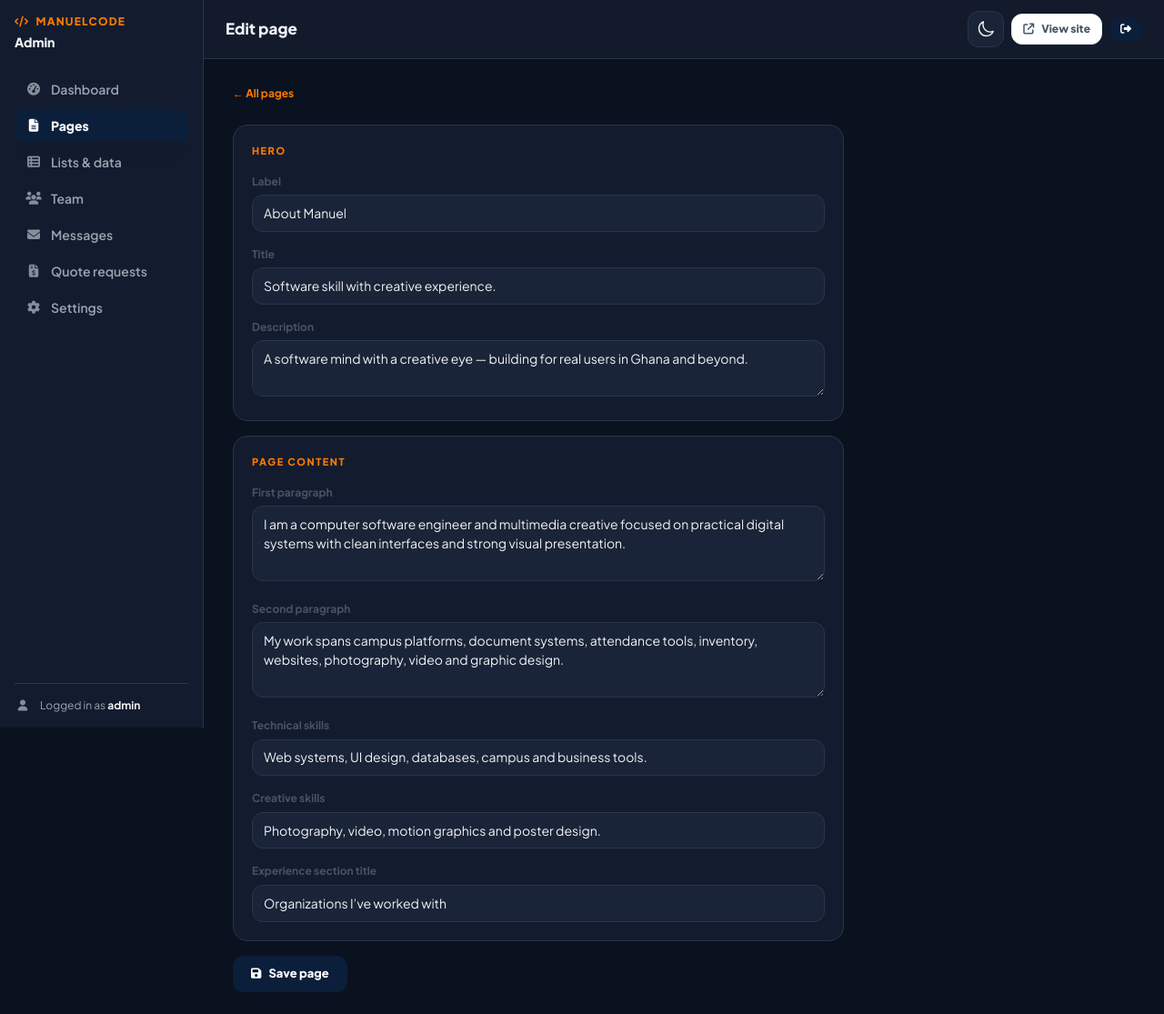
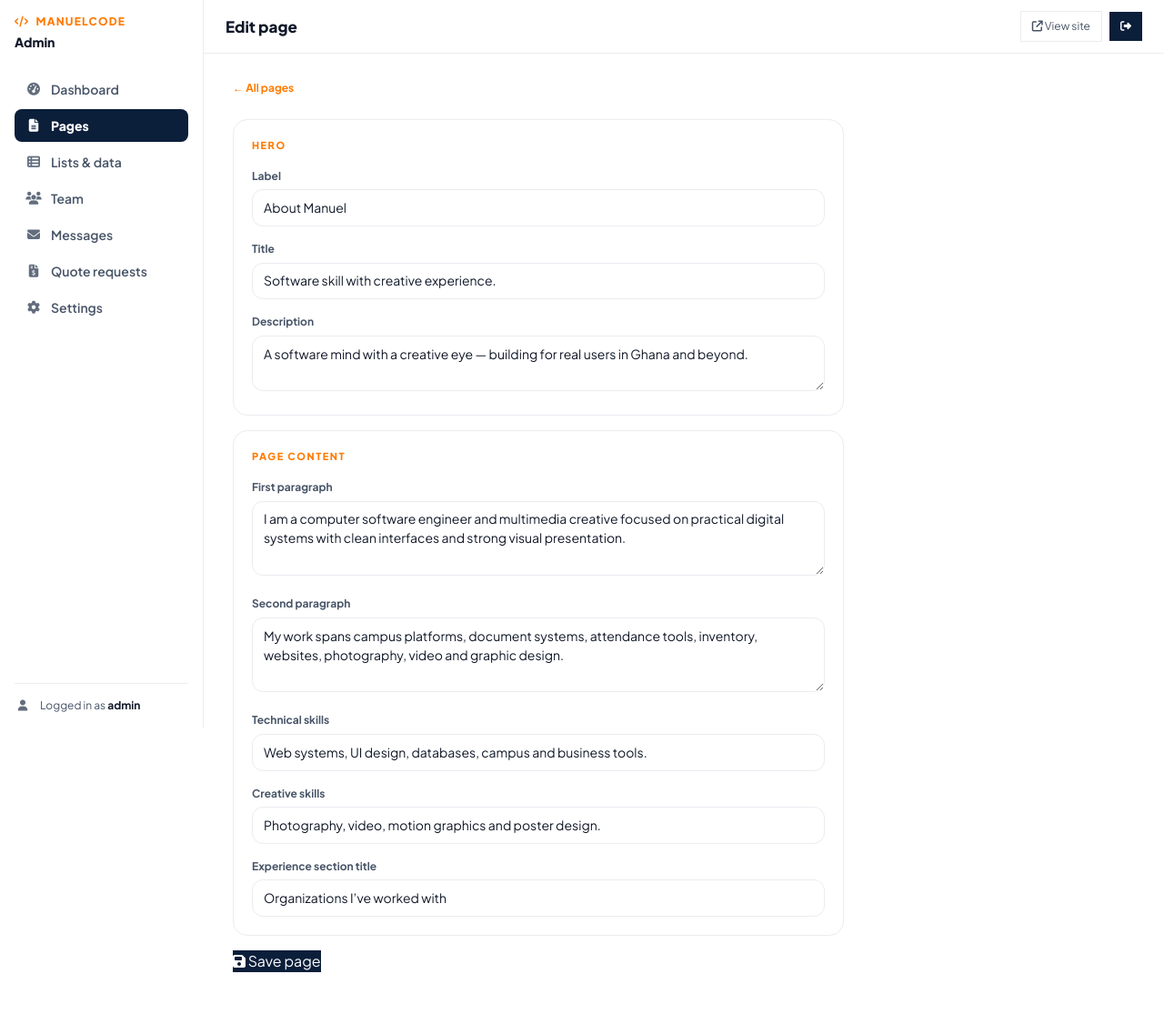
Before and after one commit to androidnega/manuel, a PHP site: page /login?p=page&slug=about in a window 1280 px wide. Shown: the whole page at 91% size. After the commit the page ends 1069 px from the top, so only its background shows below. Run offline with PHP 8.4, Linux system fonts and the light colour scheme; the visitor is signed in with stand-in values (Sample User, id 1); some libraries are stand-ins or nearby versions.

Commit message:
White update and admin UI; remove brand header from update page.
Drop Manuelcode wordmark from maintenance page, force light white styling, and keep admin dashboard and login on a white background without dark theme toggle.

Co-authored-by: Cursor <cursoragent@cursor.com>

```diff
--- a/assets/css/admin.css
+++ b/assets/css/admin.css
@@ -2,11 +2,7 @@
 
 .admin-shell {
   min-height: 100dvh;
-  background: #f9fafb;
-}
-
-[data-theme="dark"] .admin-shell {
-  background: #0a111f;
+  background: #fff;
 }
 
 .admin-overlay {
@@ -40,10 +36,6 @@
   transform: translateX(0);
 }
 
-[data-theme="dark"] .admin-sidebar {
-  background: #131c2e;
-  border-right-color: #2a3548;
-}
 
 @media (min-width: 1024px) {
   .admin-overlay {
@@ -60,6 +52,7 @@
   display: flex;
   min-height: 100dvh;
   flex-direction: column;
+  background: #fff;
 }
 
 @media (min-width: 1024px) {
@@ -90,10 +83,6 @@
   }
 }
 
-[data-theme="dark"] .admin-topbar {
-  background: rgb(19 28 46 / 0.95);
-  border-bottom-color: #2a3548;
-}
 
 .admin-topbar__left {
   display: flex;
@@ -113,9 +102,6 @@
   white-space: nowrap;
 }
 
-[data-theme="dark"] .admin-topbar__title {
-  color: #f0f2f5;
-}
 
 .admin-menu-btn {
   display: inline-flex;
@@ -141,11 +127,6 @@
   }
 }
 
-[data-theme="dark"] .admin-menu-btn {
-  background: #1a2438;
-  border-color: #2a3548;
-  color: #f0f2f5;
-}
 
 .admin-topbar__actions {
   display: flex;
@@ -192,6 +173,11 @@
   flex: 1;
   overflow-y: auto;
   padding: 1rem;
+  background: #fff;
+}
+
+body.admin-dashboard {
+  background: #fff;
 }
 
 @media (min-width: 640px) {
@@ -212,9 +198,6 @@
   color: #475467;
 }
 
-[data-theme="dark"] .admin-intro__text {
-  color: #9ca3af;
-}
 
 .admin-card {
   border-radius: 1rem;
@@ -223,10 +206,6 @@
   padding: 1.25rem;
 }
 
-[data-theme="dark"] .admin-card {
-  background: #131c2e;
-  border-color: #2a3548;
-}
 
 .admin-card + .admin-card,
 .admin-card + .admin-grid,
@@ -335,25 +314,6 @@
   box-shadow: 0 0 0 3px rgb(255 122 0 / 0.12);
 }
 
-[data-theme="dark"] .admin-input,
-[data-theme="dark"] .admin-textarea,
-[data-theme="dark"] .admin-select {
-  background: #1a2438;
-  border-color: #2a3548;
-  color: #f0f2f5;
-}
-
-.admin-btn {
-  display: inline-flex;
-  align-items: center;
-  justify-content: center;
-  gap: 0.5rem;
-  border-radius: 0.75rem;
-  padding: 0.65rem 1.25rem;
-  font-size: 0.8125rem;
-  font-weight: 800;
-  transition: background 0.2s, color 0.2s, border-color 0.2s;
-}
 
 .admin-btn--primary {
   background: #0b1e3a;
@@ -410,10 +370,6 @@
   transform: translateX(2px);
 }
 
-[data-theme="dark"] .admin-list-link {
-  background: #131c2e;
-  border-color: #2a3548;
-}
 
 .admin-flash {
   margin-bottom: 1rem;
@@ -453,6 +409,7 @@
   justify-content: center;
   padding: 1rem;
   position: relative;
+  background: #fff;
 }
 
 .admin-login-card {
@@ -465,10 +422,6 @@
   box-shadow: 0 24px 48px -28px rgb(11 30 58 / 0.2);
 }
 
-[data-theme="dark"] .admin-login-card {
-  background: #131c2e;
-  border-color: #2a3548;
-}
 
 body.admin-shell-lock {
   overflow: hidden;
--- a/includes/admin-shell-end.php
+++ b/includes/admin-shell-end.php
@@ -3,4 +3,3 @@
 </div>
 <script src="<?= asset('assets/js/site-lock.js') ?>"></script>
 <script src="<?= asset('assets/js/admin.js') ?>"></script>
-<script src="<?= asset('assets/js/theme.js') ?>"></script>
--- a/includes/admin-shell.php
+++ b/includes/admin-shell.php
@@ -58,7 +58,6 @@ $adminNavItems = [
         <?php if ($maintenance['enabled']): ?>
           <span class="admin-badge-live hidden sm:inline-flex">Update mode on</span>
         <?php endif; ?>
-        <?php require_once __DIR__ . '/icon.php'; include __DIR__ . '/theme-toggle.php'; ?>
         <a href="<?= page_url('index.php') ?>" target="_blank" rel="noopener noreferrer" class="admin-btn admin-btn--ghost admin-btn--sm">
           <?= admin_icon('site') ?> <span class="hidden sm:inline">View site</span>
         </a>
--- a/login.php
+++ b/login.php
@@ -40,16 +40,12 @@ if (!$user):
   <meta charset="UTF-8" />
   <?php include __DIR__ . '/includes/viewport-meta.php'; ?>
   <title><?= htmlspecialchars($pageTitle) ?></title>
-  <?php include __DIR__ . '/includes/theme-head.php'; ?>
   <link rel="stylesheet" href="<?= asset('assets/css/site-lock.css') ?>" />
   <script src="https://cdn.tailwindcss.com"></script>
   <link href="https://fonts.googleapis.com/css2?family=Plus+Jakarta+Sans:wght@400;600;700;800&display=swap" rel="stylesheet">
   <?php require __DIR__ . '/includes/admin-head.php'; ?>
 </head>
-<body class="admin-login-wrap bg-cloud font-sans text-ink">
-  <div class="absolute top-4 right-4 z-10">
-    <?php require_once __DIR__ . '/includes/icon.php'; include __DIR__ . '/includes/theme-toggle.php'; ?>
-  </div>
+<body class="admin-login-wrap font-sans text-ink">
   <div class="admin-login-card">
     <p class="text-xs font-extrabold text-blue uppercase tracking-widest"><i class="fa-solid fa-lock mr-1.5" aria-hidden="true"></i> Admin</p>
     <h1 class="mt-2 text-2xl font-extrabold">Sign in</h1>
@@ -74,7 +70,6 @@ if (!$user):
     <a href="<?= page_url('index.php') ?>" class="mt-4 inline-flex items-center gap-1.5 admin-link"><?= admin_icon('back') ?> Back to site</a>
   </div>
   <script src="<?= asset('assets/js/site-lock.js') ?>"></script>
-  <script src="<?= asset('assets/js/theme.js') ?>"></script>
 </body>
 </html>
 <?php
@@ -109,13 +104,12 @@ $adminPageTitle = $adminTitles[$view] ?? 'Dashboard';
   <meta charset="UTF-8" />
   <?php include __DIR__ . '/includes/viewport-meta.php'; ?>
   <title><?= htmlspecialchars($adminPageTitle) ?> | Manuelcode Admin</title>
-  <?php include __DIR__ . '/includes/theme-head.php'; ?>
   <link rel="stylesheet" href="<?= asset('assets/css/site-lock.css') ?>" />
   <script src="https://cdn.tailwindcss.com"></script>
   <link href="https://fonts.googleapis.com/css2?family=Plus+Jakarta+Sans:wght@400;600;700;800&display=swap" rel="stylesheet">
   <?php require __DIR__ . '/includes/admin-head.php'; ?>
 </head>
-<body class="font-sans text-ink">
+<body class="font-sans text-ink admin-dashboard">
 <?php include __DIR__ . '/includes/admin-shell.php'; ?>
 <?php
 $viewFile = __DIR__ . '/admin/views/' . preg_replace('/[^a-z]/', '', $view) . '.php';
```
Also changed, not shown: assets/css/update.css (+2 -75 lines), update-render.php (+1 -27 lines).
